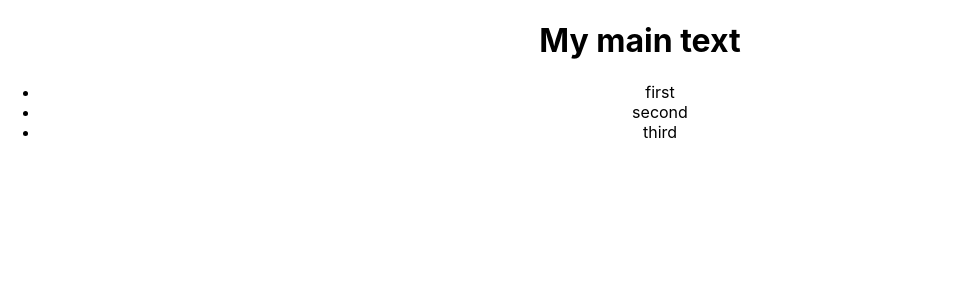
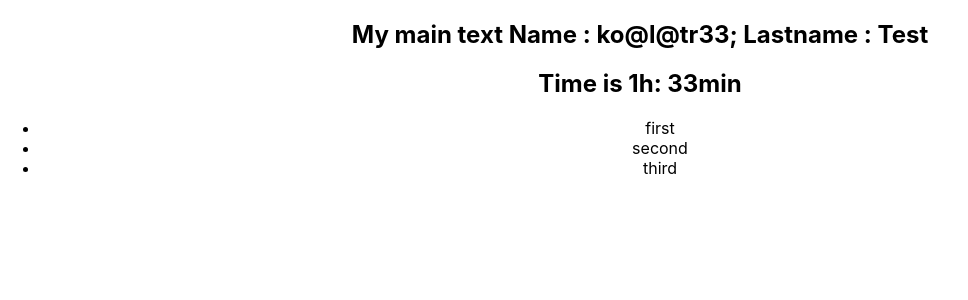
Before and after one commit to TLRKiliann/reactenv, a React (Create React App) app in the folder secondtest/: page / in a window 1280 px wide. Shown: the top 300 px of the page, without its empty margins (0-968 px from the left). Built offline with nearby package versions, Linux system fonts and the light colour scheme.

Commit message:
for some more lines

```diff
--- a/secondtest/src/components/main.js
+++ b/secondtest/src/components/main.js
@@ -1,5 +1,20 @@
 import React from "react"
 
 export default function Main() {
-	return <h1>My main text</h1>
+    const name = "ko@l@tr33"
+    const lastname = "Test"
+    const date = new Date()
+    const hours = date.getHours() % 12
+    const min = date.getMinutes()
+
+    return (
+          <div>
+            <h2>
+              My main text Name : {name}; Lastname : {lastname}
+            </h2>
+            <h2>
+              Time is {hours}h: {min}min
+            </h2>
+          </div>
+    )
 };
```
